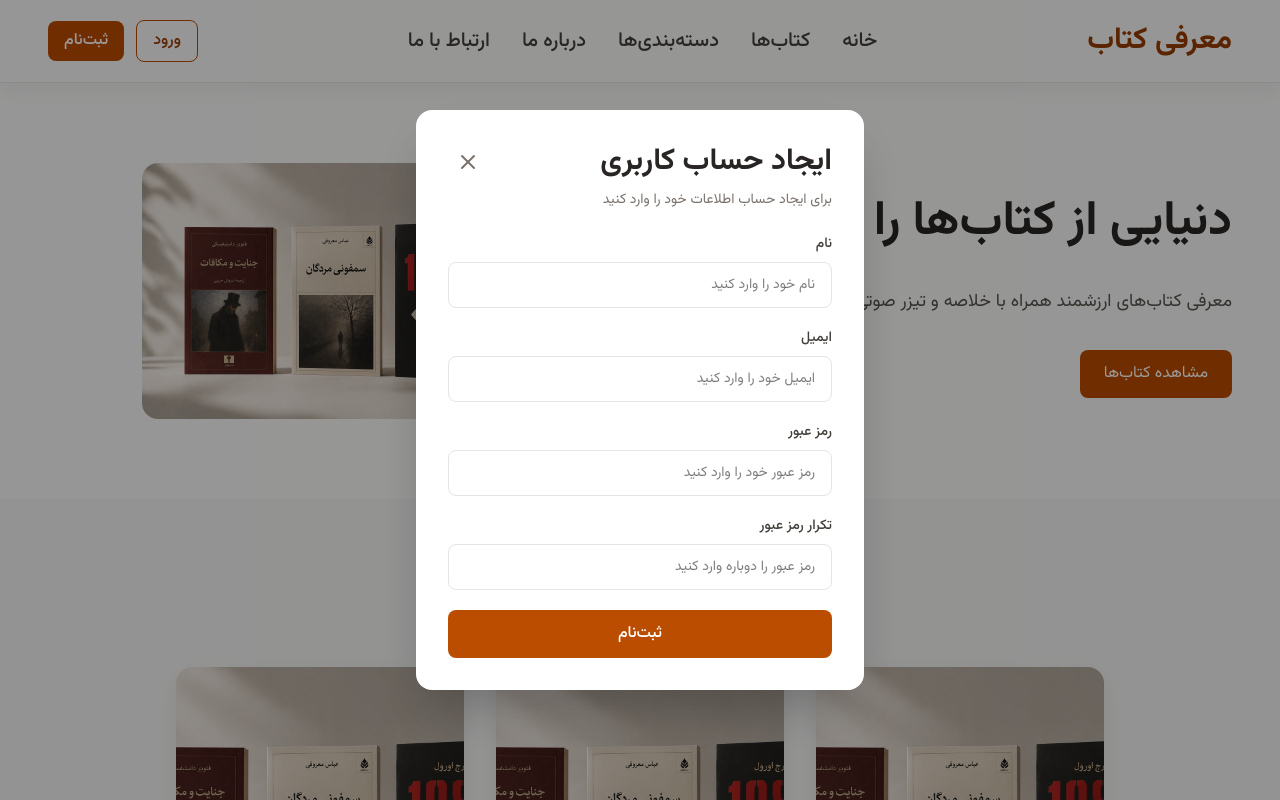
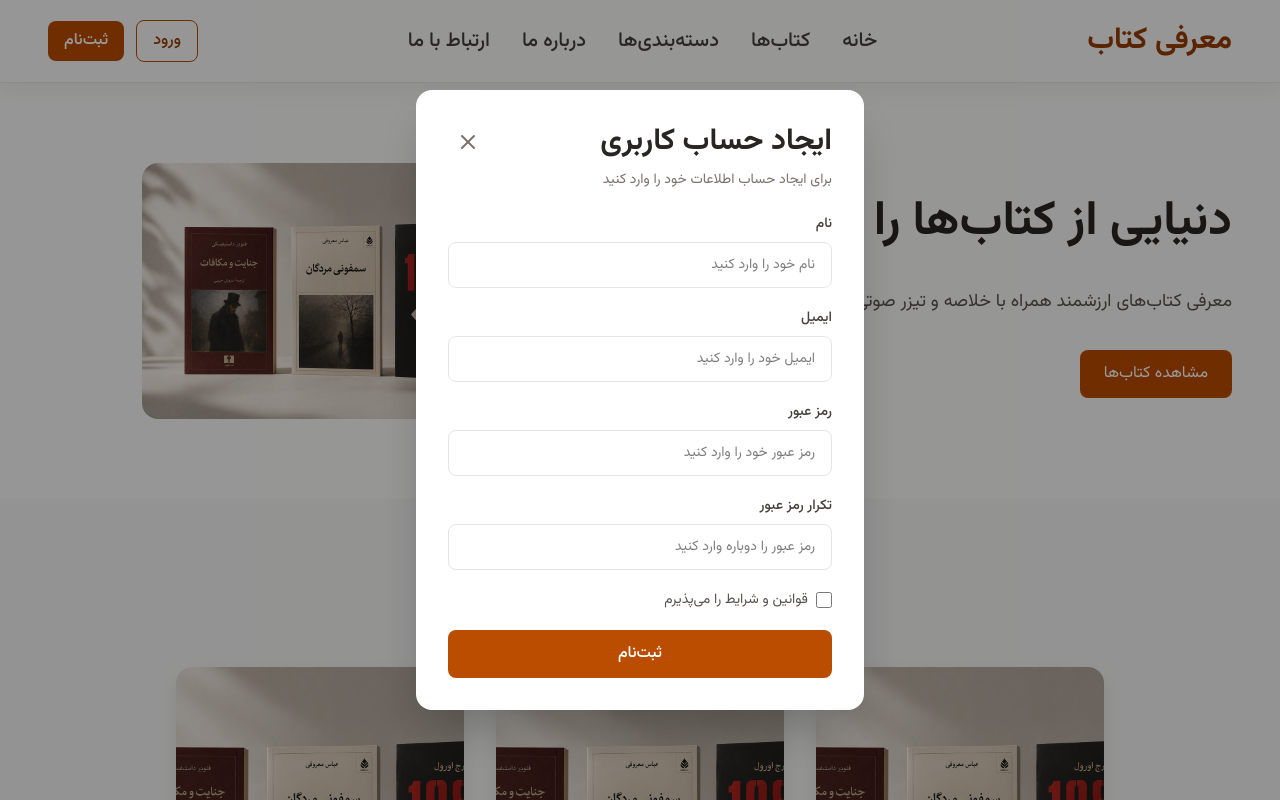
Before and after one commit to Zeynab-jalalian/Book-Introduction, a React (Vite) app: page / in a window 1280 px wide. Both pictures are taken after a click on the button "ثبت‌نام". Shown: the top 800 px of the page. Built offline with nearby package versions, Linux system fonts and the light colour scheme.

Commit message:
register update

```diff
--- a/src/components/RegisterModal.jsx
+++ b/src/components/RegisterModal.jsx
@@ -6,6 +6,7 @@ function RegisterModal({ onClose }) {
   const [email, setEmail] = useState("");
   const [password, setPassword] = useState("");
   const [confirmPassword, setConfirmPassword] = useState("");
+  const [acceptedTerms, setAcceptedTerms] = useState(false);
   function handleSubmit(e) {
     e.preventDefault();
   }
@@ -106,7 +107,22 @@ function RegisterModal({ onClose }) {
               className="w-full rounded-lg border border-stone-200 px-4 py-3 text-sm outline-none transition focus:border-amber-700 focus:ring-2 focus:ring-amber-700/20"
             />
           </div>
+          <div className="mb-5 flex items-center gap-2">
+            <input
+              id="register-remember"
+              type="checkbox"
+              checked={acceptedTerms}
+              onChange={(e) => setAcceptedTerms(e.target.checked)}
+              className="h-4 w-4 cursor-pointer accent-amber-700"
+            />
 
+            <label
+              htmlFor="register-remember"
+              className="cursor-pointer text-sm text-stone-600"
+            >
+              قوانین و شرایط را می‌پذیرم
+            </label>
+          </div>
           <button
             type="submit"
             className="w-full rounded-lg bg-amber-700 py-3 font-medium text-white transition hover:bg-amber-800"
```
